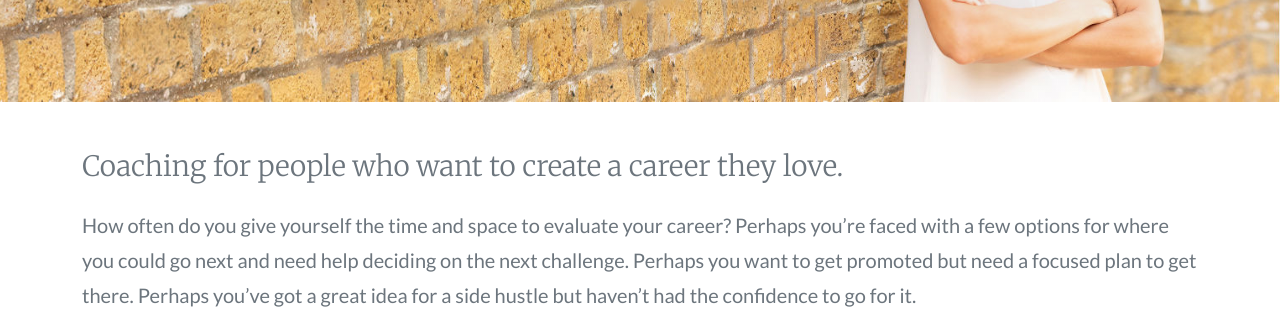
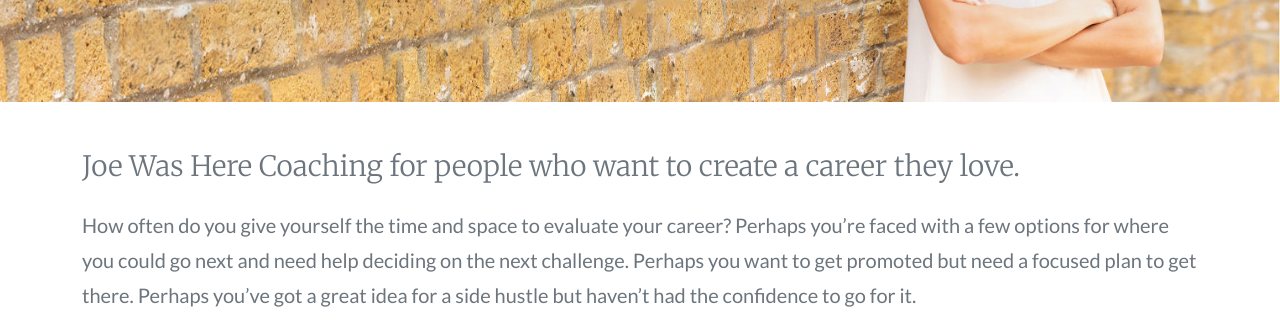
Before and after one commit to jwpf100/essential-coaching-gatsby, a Gatsby site: page / in a window 1280 px wide. Shown: the part 434-760 px from the top of the page. Built offline with nearby package versions, Linux system fonts and the light colour scheme; Gatsby itself is replaced by a stand-in of ours.

```diff
--- a/src/pages/index.js
+++ b/src/pages/index.js
@@ -21,7 +21,8 @@
         <div className="row justify-content-center align-items-center pb-3 pb-lg-5">
           <div className="col-12 d-flex flex-column">
             <h3 className="text-muted  pb-3">
-              Coaching for people who want to create a career they love.
+              Joe Was Here Coaching for people who want to create a career they
+              love.
             </h3>
             <p className="lead-mobile text-muted ">
               How often do you give yourself the time and space to evaluate your
```
Also changed, not shown: .github/workflows/deploy.yml.
